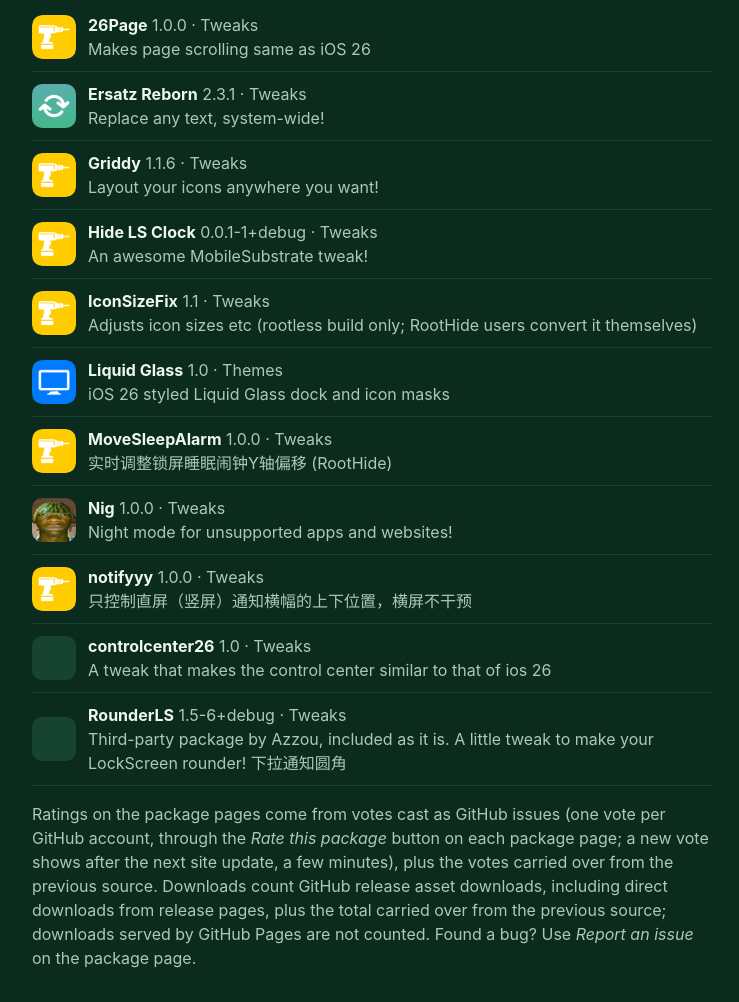
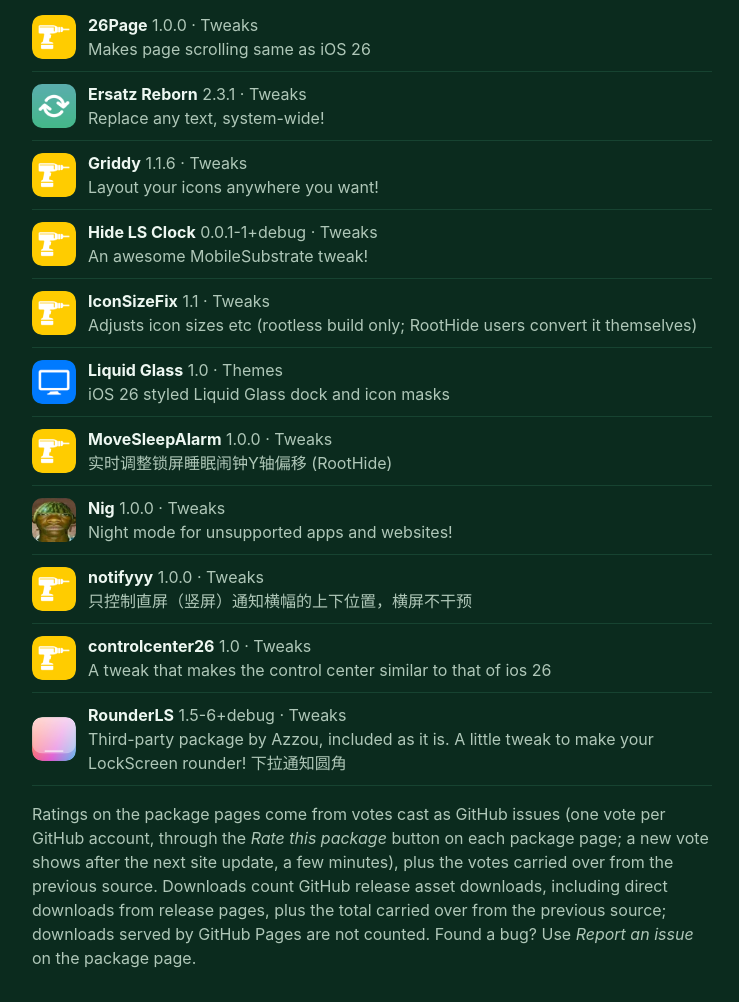
Before and after one commit to imod-commission/imod-repo, a plain HTML site: page index.html in a window 1280 px wide. Shown: the part 378-1380 px from the top of the page, without its empty margins (268-1007 px from the left). Drawn offline with Linux system fonts and the light colour scheme.

Commit message:
Show Controlcenter26 and RounderLS icons on the root page
The root list had no icon image for these two entries; add the same
img tag as the other tweaks.

```diff
--- a/index.html
+++ b/index.html
@@ -25,8 +25,8 @@ a{color:var(--tint)}h1{margin:.2em 0}h2{font-size:1.1em;margin:1.6em 0 .4em;bord
 <a href="depictions/com.imodcommission.movesleepalarm/"><img src="depictions/com.imodcommission.movesleepalarm/icon.png" alt=""><div><strong>MoveSleepAlarm</strong> <span class="mut">1.0.0 · Tweaks</span><br><span class="mut">实时调整锁屏睡眠闹钟Y轴偏移 (RootHide)</span></div></a>
 <a href="depictions/com.imodcommission.nig/"><img src="depictions/com.imodcommission.nig/icon.png" alt=""><div><strong>Nig</strong> <span class="mut">1.0.0 · Tweaks</span><br><span class="mut">Night mode for unsupported apps and websites!</span></div></a>
 <a href="depictions/com.imodcommission.notifyyy/"><img src="depictions/com.imodcommission.notifyyy/icon.png" alt=""><div><strong>notifyyy</strong> <span class="mut">1.0.0 · Tweaks</span><br><span class="mut">只控制直屏（竖屏）通知横幅的上下位置，横屏不干预</span></div></a>
-<a href="depictions/com.controlcenter26/"><span class="noicon"></span><div><strong>controlcenter26</strong> <span class="mut">1.0 · Tweaks</span><br><span class="mut">A tweak that makes the control center similar to that of ios 26</span></div></a>
-<a href="depictions/com.azzou.rounderls/"><span class="noicon"></span><div><strong>RounderLS</strong> <span class="mut">1.5-6+debug · Tweaks</span><br><span class="mut">Third-party package by Azzou, included as it is. A little tweak to make your LockScreen rounder! 下拉通知圆角</span></div></a>
+<a href="depictions/com.controlcenter26/"><img src="depictions/com.controlcenter26/icon.png" alt=""><div><strong>controlcenter26</strong> <span class="mut">1.0 · Tweaks</span><br><span class="mut">A tweak that makes the control center similar to that of ios 26</span></div></a>
+<a href="depictions/com.azzou.rounderls/"><img src="depictions/com.azzou.rounderls/icon.png" alt=""><div><strong>RounderLS</strong> <span class="mut">1.5-6+debug · Tweaks</span><br><span class="mut">Third-party package by Azzou, included as it is. A little tweak to make your LockScreen rounder! 下拉通知圆角</span></div></a>
 </div>
 <p class="mut">Ratings on the package pages come from votes cast as GitHub issues (one vote per GitHub account, through the <em>Rate this package</em> button on each package page; a new vote shows after the next site update, a few minutes), plus the votes carried over from the previous source. Downloads count GitHub release asset downloads, including direct downloads from release pages, plus the total carried over from the previous source; downloads served by GitHub Pages are not counted. Found a bug? Use <em>Report an issue</em> on the package page.</p>
 </body></html>
```
